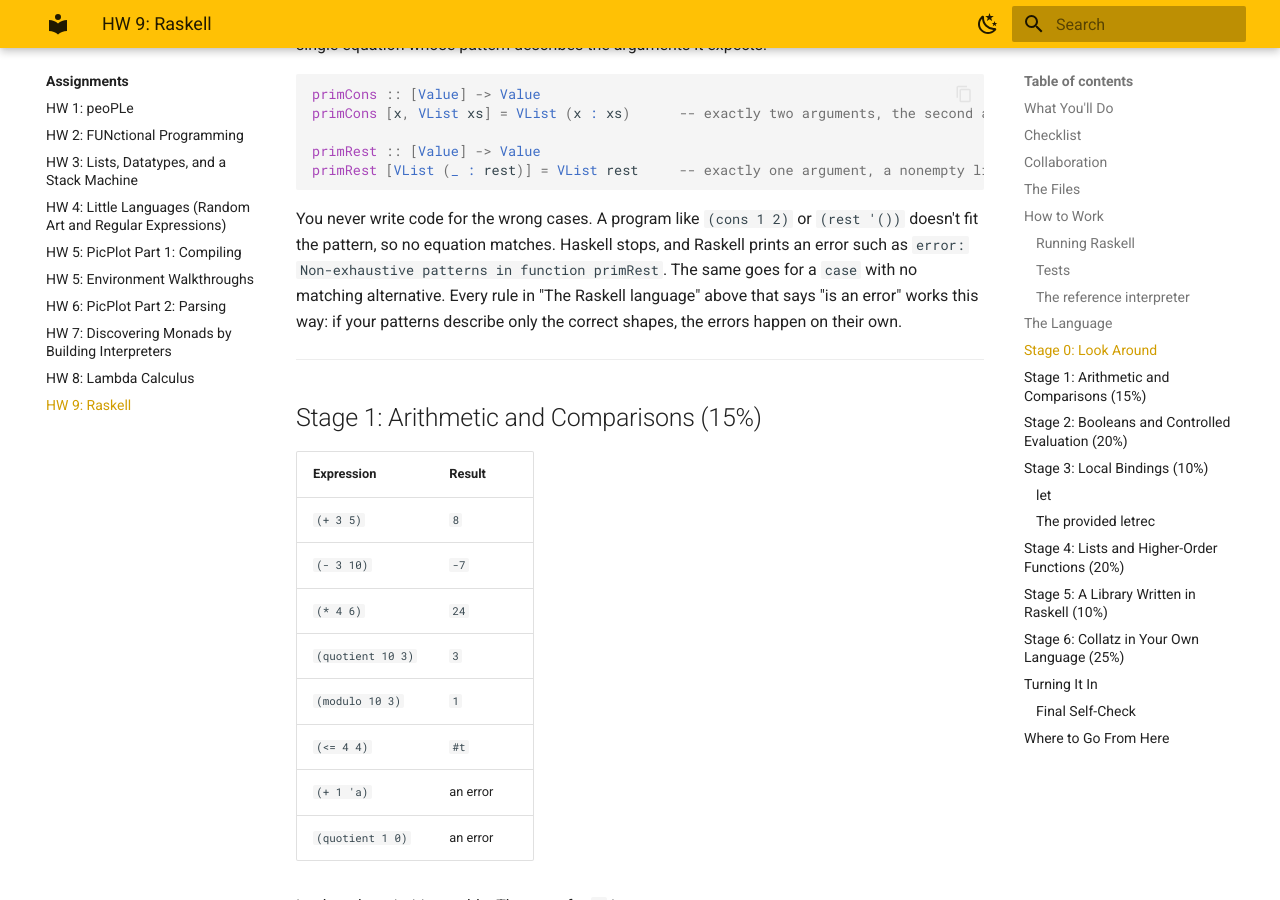
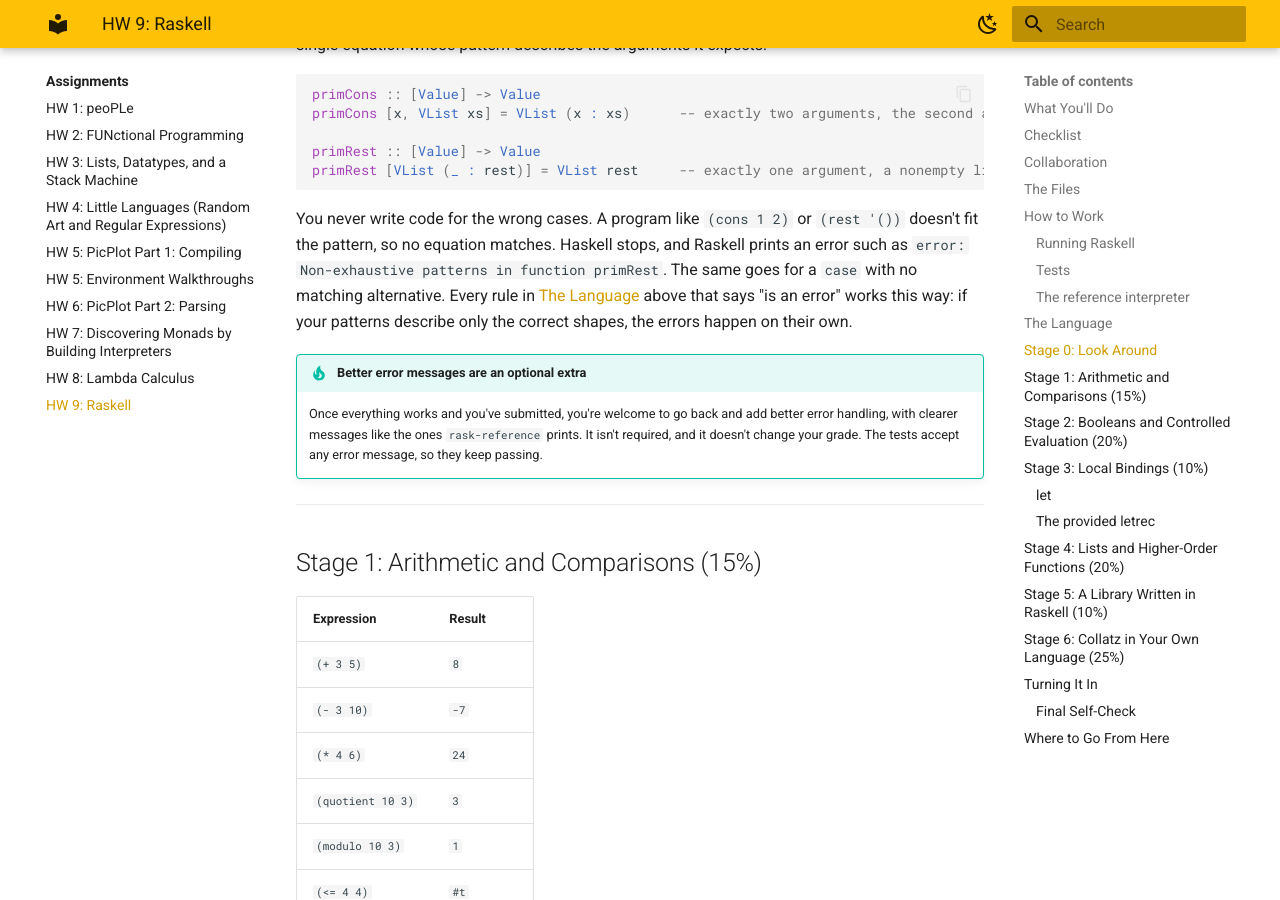
Before and after one commit to lbang-hmc/cs-131-website, an MkDocs documentation site: the page built from content/assignments/hw09.md, in a window 1280 px wide and 900 px high, scrolled down 6171 px. Built offline with MkDocs 1.6.1 and Material for MkDocs 9.7.7, drawn with Linux system fonts in a browser that asks for light colours.

Commit message:
HW 9: mention optional better error handling after submitting
Co-Authored-By: Claude Opus 5.5 <noreply@anthropic.com>

````diff
--- a/content/assignments/hw09.md
+++ b/content/assignments/hw09.md
@@ -189,7 +189,10 @@ primRest :: [Value] -> Value
 primRest [VList (_ : rest)] = VList rest     -- exactly one argument, a nonempty list
 ```
 
-You never write code for the wrong cases. A program like `(cons 1 2)` or `(rest '())` doesn't fit the pattern, so no equation matches. Haskell stops, and Raskell prints an error such as `error: Non-exhaustive patterns in function primRest`. The same goes for a `case` with no matching alternative. Every rule in "The Raskell language" above that says "is an error" works this way: if your patterns describe only the correct shapes, the errors happen on their own.
+You never write code for the wrong cases. A program like `(cons 1 2)` or `(rest '())` doesn't fit the pattern, so no equation matches. Haskell stops, and Raskell prints an error such as `error: Non-exhaustive patterns in function primRest`. The same goes for a `case` with no matching alternative. Every rule in [The Language](#the-language) above that says "is an error" works this way: if your patterns describe only the correct shapes, the errors happen on their own.
+
+!!! tip "Better error messages are an optional extra"
+    Once everything works and you've submitted, you're welcome to go back and add better error handling, with clearer messages like the ones `rask-reference` prints. It isn't required, and it doesn't change your grade. The tests accept any error message, so they keep passing.
 
 ---
 
````
